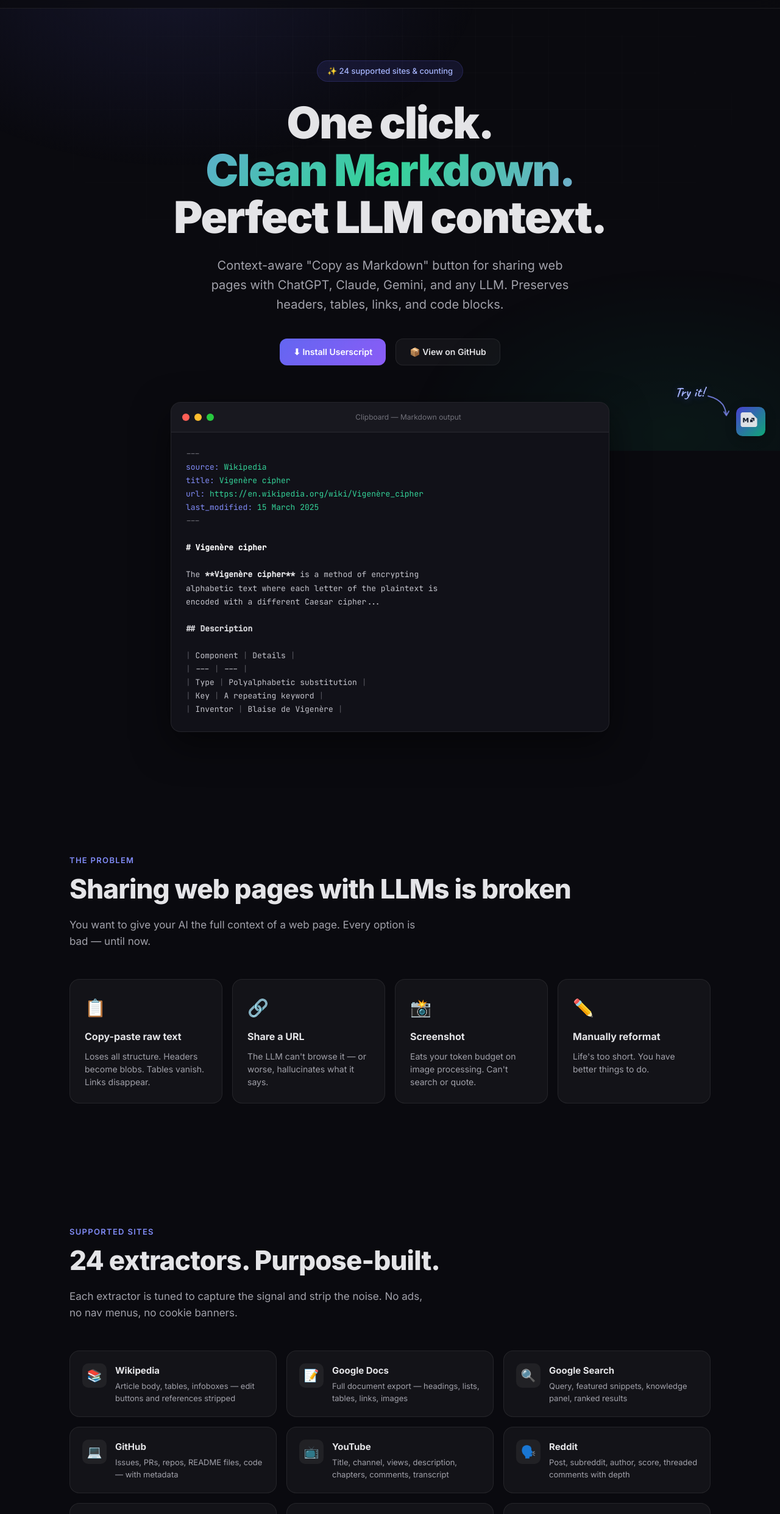
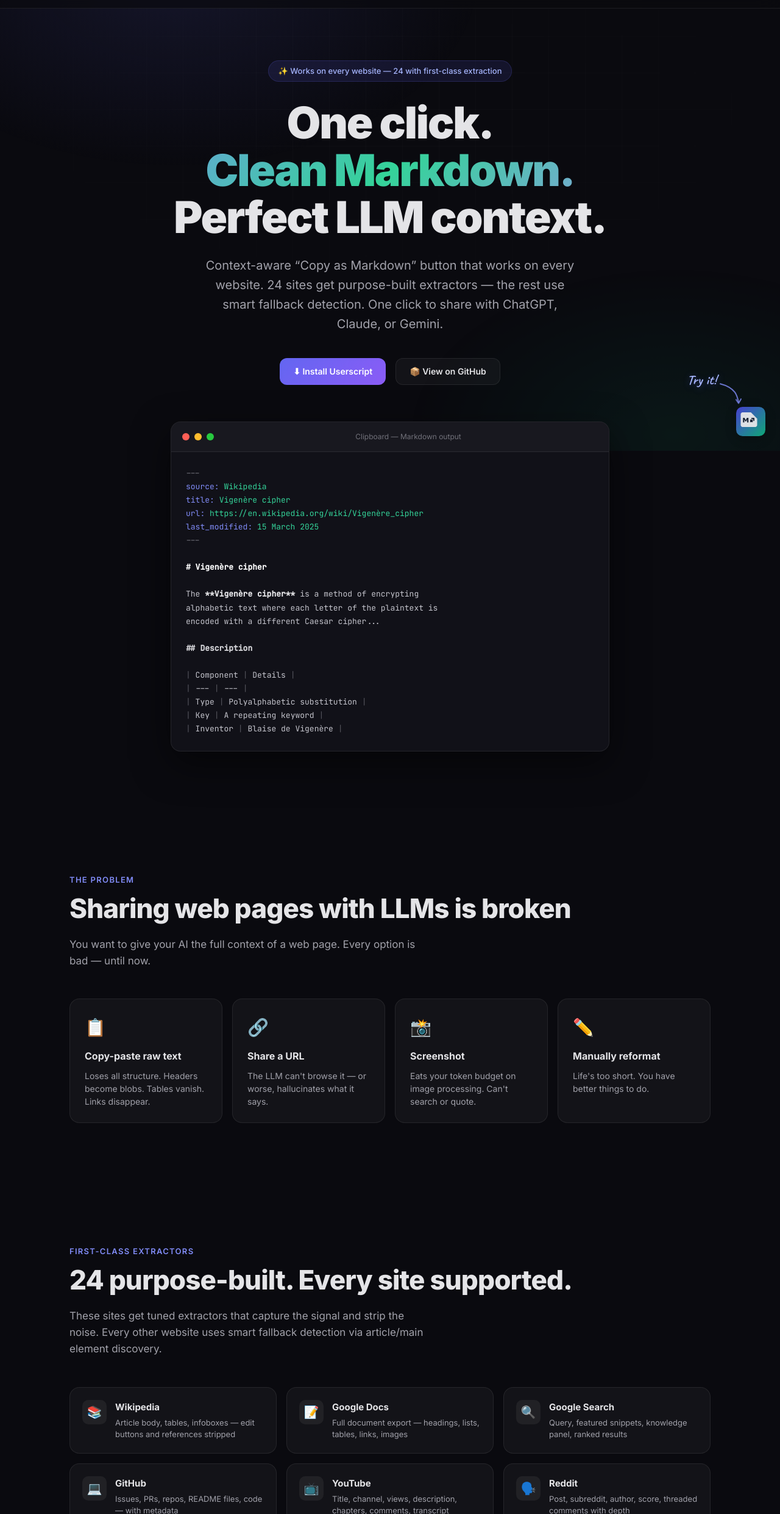
Before and after one commit to bvolpato/copy-as-markdown, a website: page docs/index.html in a window 1280 px wide. Shown: the part 61-2543 px from the top of the page at 61% size. Drawn offline with Linux system fonts and the light colour scheme.

Commit message:
fix: reposition Try it callout, clarify universal site support
- Move callout 20px right and 20px up for better alignment
- Update badge: 'Works on every website — 24 with first-class extraction'
- Update subtitle to clarify all sites supported with smart fallback
- Update sites section header: '24 purpose-built. Every site supported.'

```diff
--- a/docs/index.html
+++ b/docs/index.html
@@ -469,8 +469,8 @@
     /* ---- Callout annotation ---- */
     .try-it-callout {
       position: fixed;
-      bottom: 56px;
-      right: 82px;
+      bottom: 76px;
+      right: 62px;
       z-index: 9998;
       pointer-events: none;
       animation: callout-float 3s ease-in-out infinite;
@@ -593,10 +593,10 @@
   <!-- Hero -->
   <section class="hero">
     <div class="container">
-      <div class="badge">✨ 24 supported sites &amp; counting</div>
+      <div class="badge">✨ Works on every website — 24 with first-class extraction</div>
       <h1>One click.<br><span class="gradient">Clean Markdown.</span><br>Perfect LLM context.</h1>
       <p class="subtitle">
-        Context-aware "Copy as Markdown" button for sharing web pages with ChatGPT, Claude, Gemini, and any LLM. Preserves headers, tables, links, and code blocks.
+        Context-aware “Copy as Markdown” button that works on every website. 24 sites get purpose-built extractors — the rest use smart fallback detection. One click to share with ChatGPT, Claude, or Gemini.
       </p>
       <div class="ctas">
         <a href="https://github.com/bvolpato/copy-as-markdown/releases/latest/download/copy-as-markdown.user.js" class="btn-install">
@@ -678,9 +678,9 @@ encoded with a different Caesar cipher...
   <!-- Supported Sites -->
   <section class="sites-section reveal" id="sites">
     <div class="container">
-      <div class="section-label">Supported Sites</div>
-      <h2 class="section-title">24 extractors. Purpose-built.</h2>
-      <p class="section-desc">Each extractor is tuned to capture the signal and strip the noise. No ads, no nav menus, no cookie banners.</p>
+      <div class="section-label">First-Class Extractors</div>
+      <h2 class="section-title">24 purpose-built. Every site supported.</h2>
+      <p class="section-desc">These sites get tuned extractors that capture the signal and strip the noise. Every other website uses smart fallback detection via article/main element discovery.</p>
 
       <div class="sites-grid">
         <div class="site-card">
```
